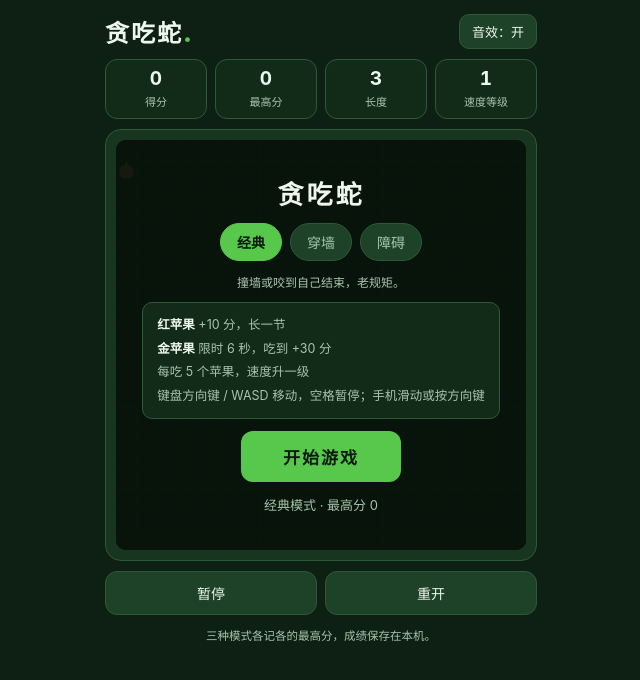
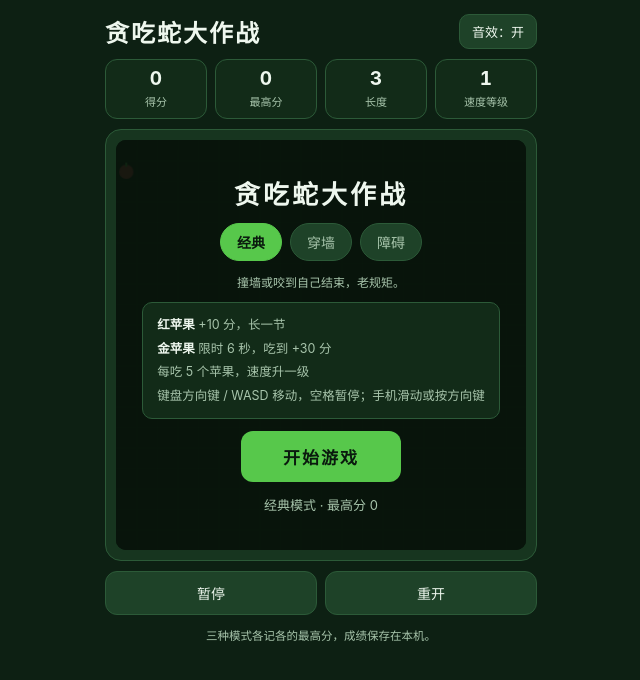
Before and after one commit to peiyuanliu212-prog/snake-game, a plain HTML site: page index.html in a window 1280 px wide. Shown: the whole page, without its empty margins (319-959 px from the left). Drawn offline with Linux system fonts and the light colour scheme.

Commit message:
rename to 贪吃蛇大作战

```diff
--- a/index.html
+++ b/index.html
@@ -3,7 +3,7 @@
 <head>
 <meta charset="utf-8">
 <meta name="viewport" content="width=device-width, initial-scale=1, viewport-fit=cover, user-scalable=no">
-<title>贪吃蛇</title>
+<title>贪吃蛇大作战</title>
 <style>
   :root{
     --bg:#0d2013; --panel:#17351f; --panel2:#1e4228; --line:#2c5a38;
@@ -87,7 +87,7 @@
 <body>
 <div class="app">
   <header>
-    <div class="title">贪吃蛇<span class="dot">.</span></div>
+    <div class="title">贪吃蛇大作战</div>
     <button class="sound-btn" id="soundBtn" type="button">音效：开</button>
   </header>
 
@@ -103,7 +103,7 @@
     <div class="toast" id="toast"></div>
 
     <div class="overlay" id="startPanel">
-      <h2>贪吃蛇</h2>
+      <h2>贪吃蛇大作战</h2>
       <div class="modes" id="modeRow">
         <button class="mode on" data-mode="classic" type="button">经典</button>
         <button class="mode" data-mode="wrap" type="button">穿墙</button>
```
